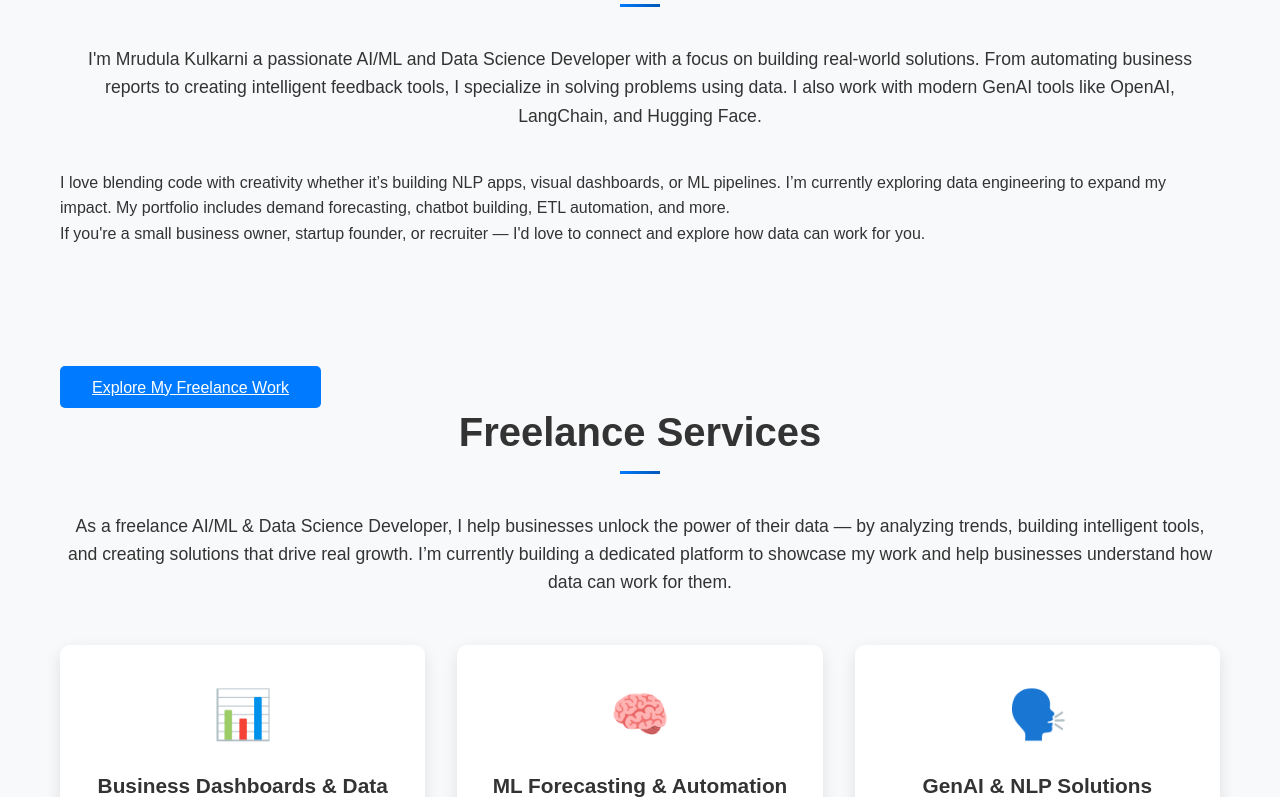
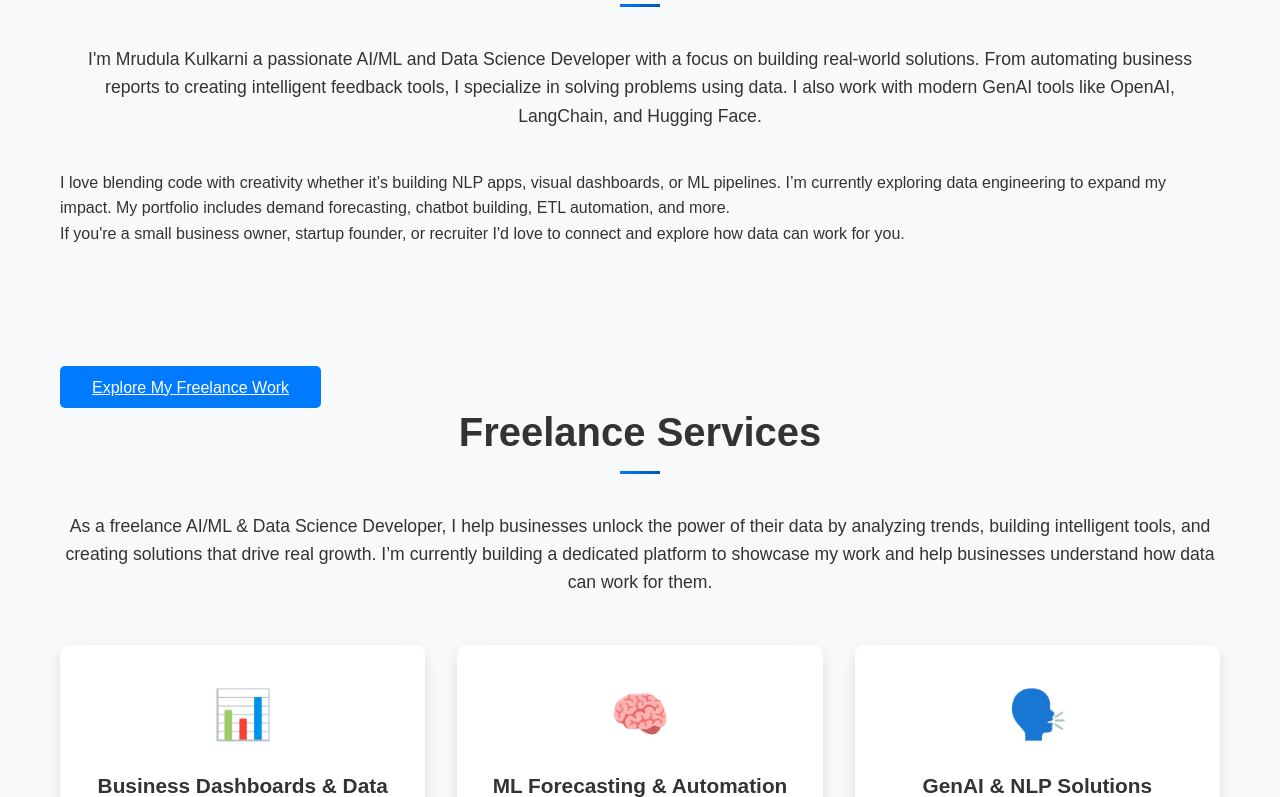
Before and after one commit to MrudulaK1812/Portfolio, a plain HTML site: page index.html in a window 1280 px wide. Shown: the part 537-1334 px from the top of the page. Drawn offline with nearby package versions, Linux system fonts and the light colour scheme.

Commit message:
Update index.html

```diff
--- a/index.html
+++ b/index.html
@@ -51,7 +51,7 @@
                     forecasting, chatbot building, ETL automation, and more.
                 </p>
                 <p>
-                    If you're a small business owner, startup founder, or recruiter — I'd love to connect and explore
+                    If you're a small business owner, startup founder, or recruiter I'd love to connect and explore
                     how
                     data can work for you.
                 </p>
@@ -65,7 +65,7 @@
 
             <h2 class="section-title">Freelance Services</h2>
             <p style="text-align: center; margin-bottom: 3rem; font-size: 1.1rem;">
-                As a freelance AI/ML & Data Science Developer, I help businesses unlock the power of their data — by
+                As a freelance AI/ML & Data Science Developer, I help businesses unlock the power of their data by
                 analyzing trends, building intelligent tools, and creating solutions that drive real growth.
                 I’m currently building a dedicated platform to showcase my work and help businesses understand how data
                 can work for them.
```
